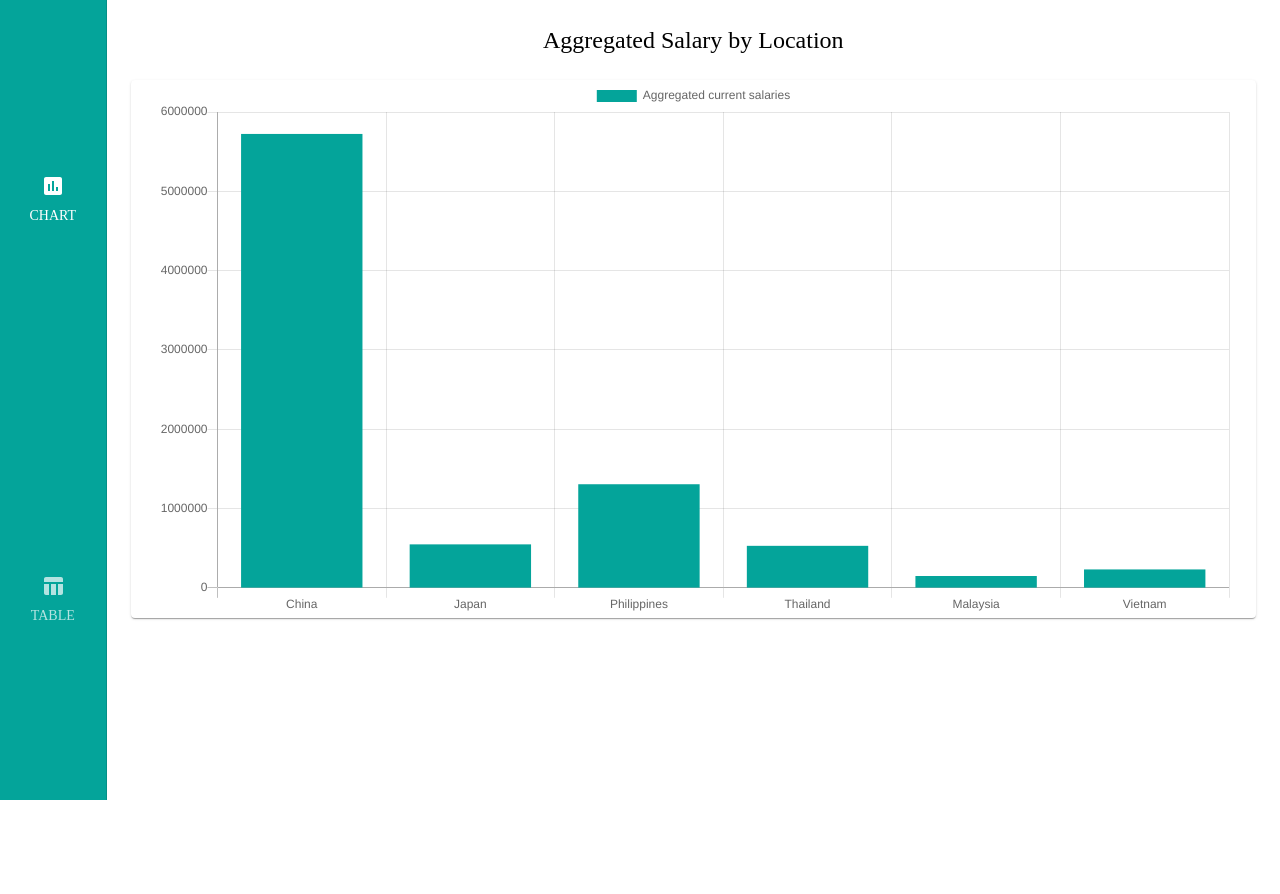
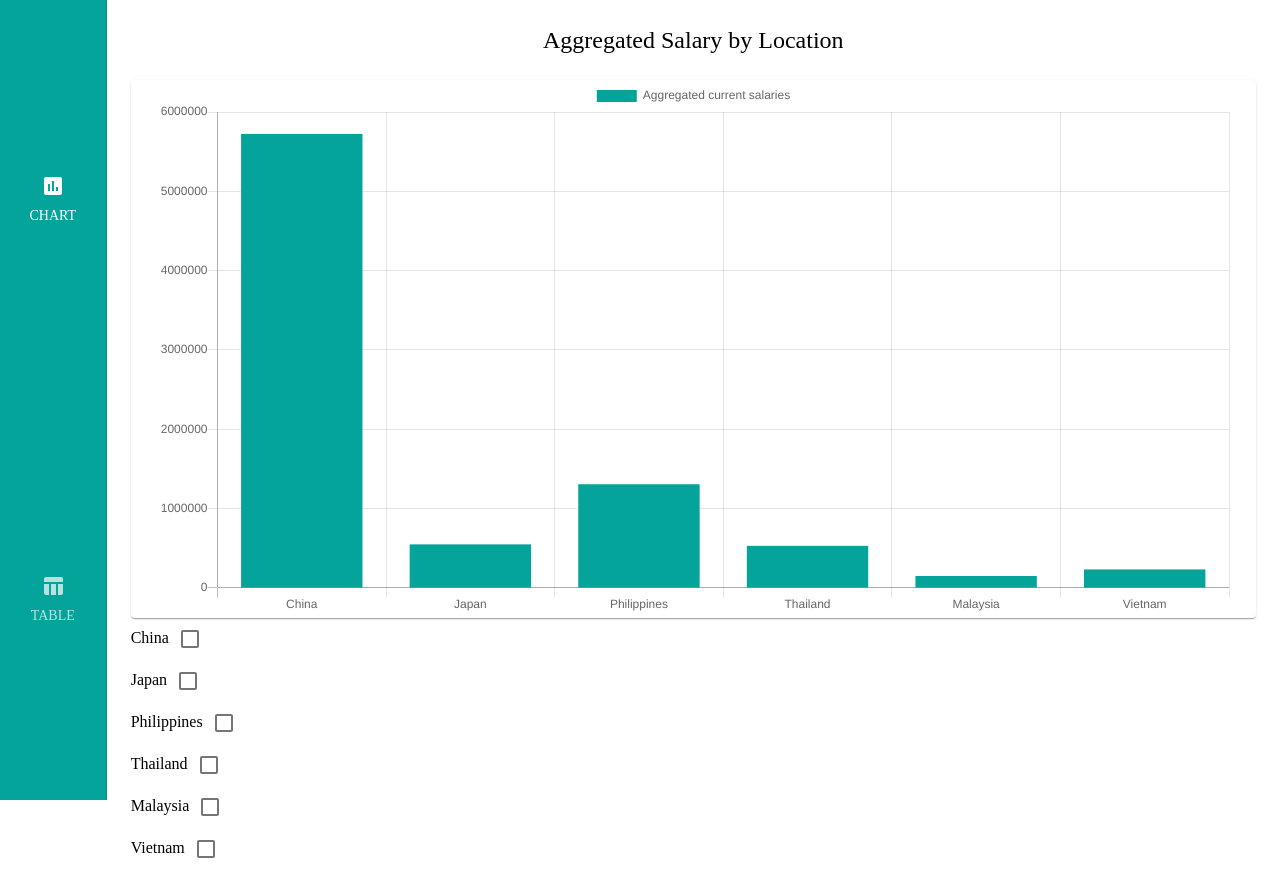
Before and after one commit to nami/react-employee-spa, a React (Create React App) app: page / in a window 1280 px wide. Before the commit the page ends 800 px from the top, so only its background shows below. Built offline with nearby package versions, Linux system fonts and the light colour scheme.

Commit message:
setup checkbox component

```diff
--- a/src/components/Chart.jsx
+++ b/src/components/Chart.jsx
@@ -1,5 +1,6 @@
-import React from "react";
+import React, { useState } from "react";
 import { extractLabels, extractSalaries, formatAmount } from "../utils";
+import Checkboxes from "./Checkboxes";
 import { Container, Paper } from "@material-ui/core";
 import { Bar } from "react-chartjs-2";
 
@@ -18,7 +19,10 @@ const chartData = {
 };
 
 const Chart = () => {
+  const [checkedLocation, setCheckedLocation] = useState();
+
   return (
+    <div>
       <Container component={Paper}>
         <Bar
           data={chartData}
@@ -38,6 +42,8 @@ const Chart = () => {
           }}
         />
       </Container>
+      <Checkboxes />
+    </div>
   );
 };
 
--- /dev/null
+++ b/src/components/Checkboxes/LocationCheckbox.jsx
@@ -0,0 +1,24 @@
+import React, { useState } from "react";
+import { Checkbox } from "@material-ui/core";
+
+const LocationCheckbox = ({ location }) => {
+  const [checked, setChecked] = useState(false);
+
+  const handleChange = () => {
+    setChecked(!checked);
+  };
+
+  return (
+    <div>
+      <span>{location}</span>
+      <Checkbox
+        name={location}
+        disabled={false}
+        checked={checked}
+        onChange={handleChange}
+      />
+    </div>
+  );
+};
+
+export default LocationCheckbox;
--- /dev/null
+++ b/src/components/Checkboxes/index.jsx
@@ -0,0 +1,18 @@
+import React, { useState } from "react";
+import { extractLabels } from "../../utils";
+import LocationCheckbox from "./LocationCheckbox";
+import { makeStyles } from "@material-ui/core";
+
+const Checkboxes = (props) => {
+  return (
+    <div>
+      {extractLabels().map((label) => (
+        <div key={label}>
+          <LocationCheckbox location={label} />
+        </div>
+      ))}
+    </div>
+  );
+};
+
+export default Checkboxes;
--- a/src/components/SalaryTable.jsx
+++ b/src/components/SalaryTable.jsx
@@ -1,5 +1,6 @@
-import React from "react";
-import { extractSalaries, formatAmount } from "../utils";
+import React, { useState } from "react";
+import { extractSalaries, formatAmount, extractLabels } from "../utils";
+import Checkboxes from "./Checkboxes";
 import {
   Table,
   TableBody,
@@ -78,6 +79,7 @@ const useStyles = makeStyles({
 
 const SalaryTable = () => {
   const classes = useStyles();
+  const [checkedLocation, setCheckedLocation] = useState();
 
   // return component based on if delta percentage if positive/negative or 0
   const delta = (percentage) => {
@@ -144,6 +146,7 @@ const SalaryTable = () => {
           </StyledTableBody>
         </Table>
       </TableContainer>
+      <Checkboxes />
     </div>
   );
 };
```
Lines whose indentation alone changed are shown as unchanged.
